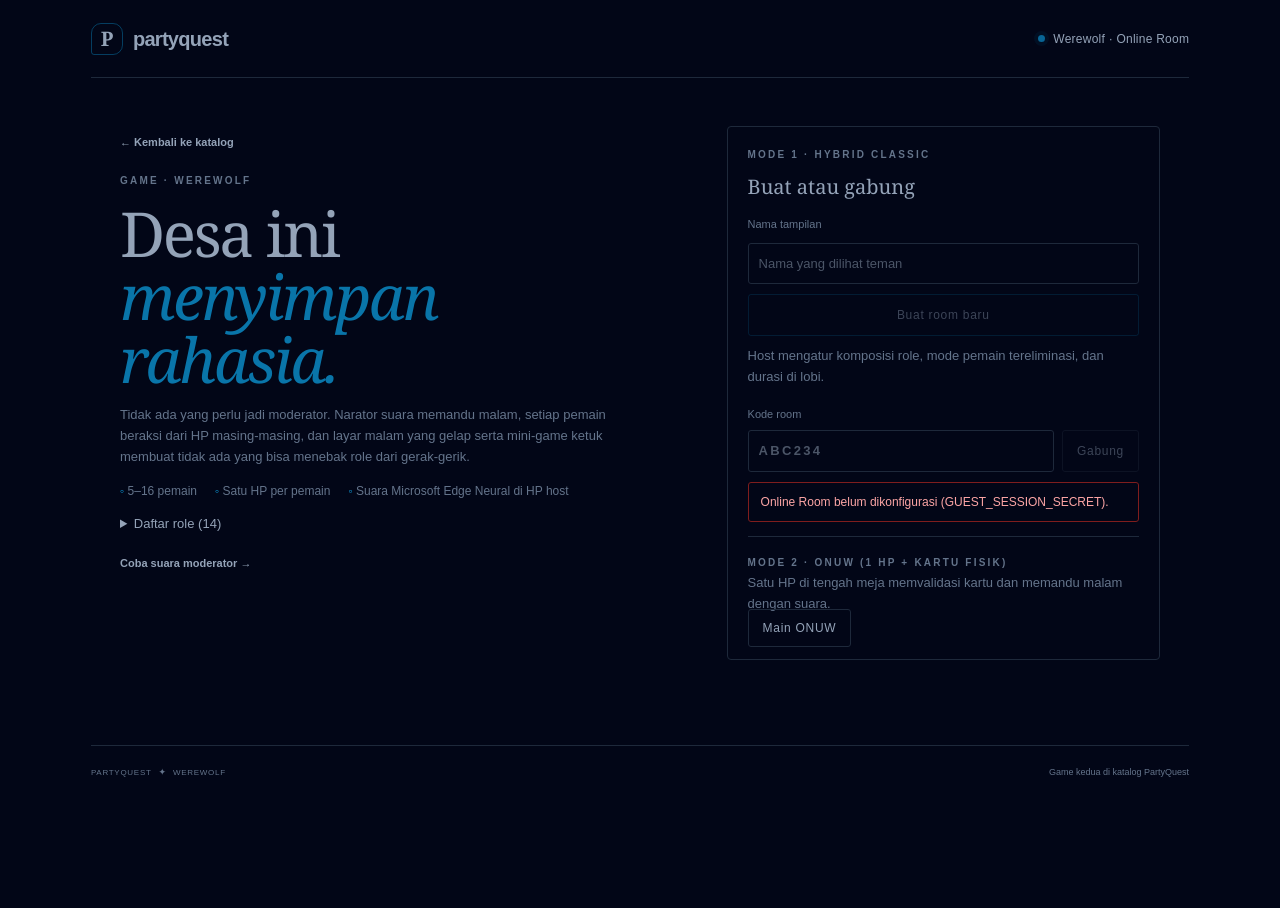
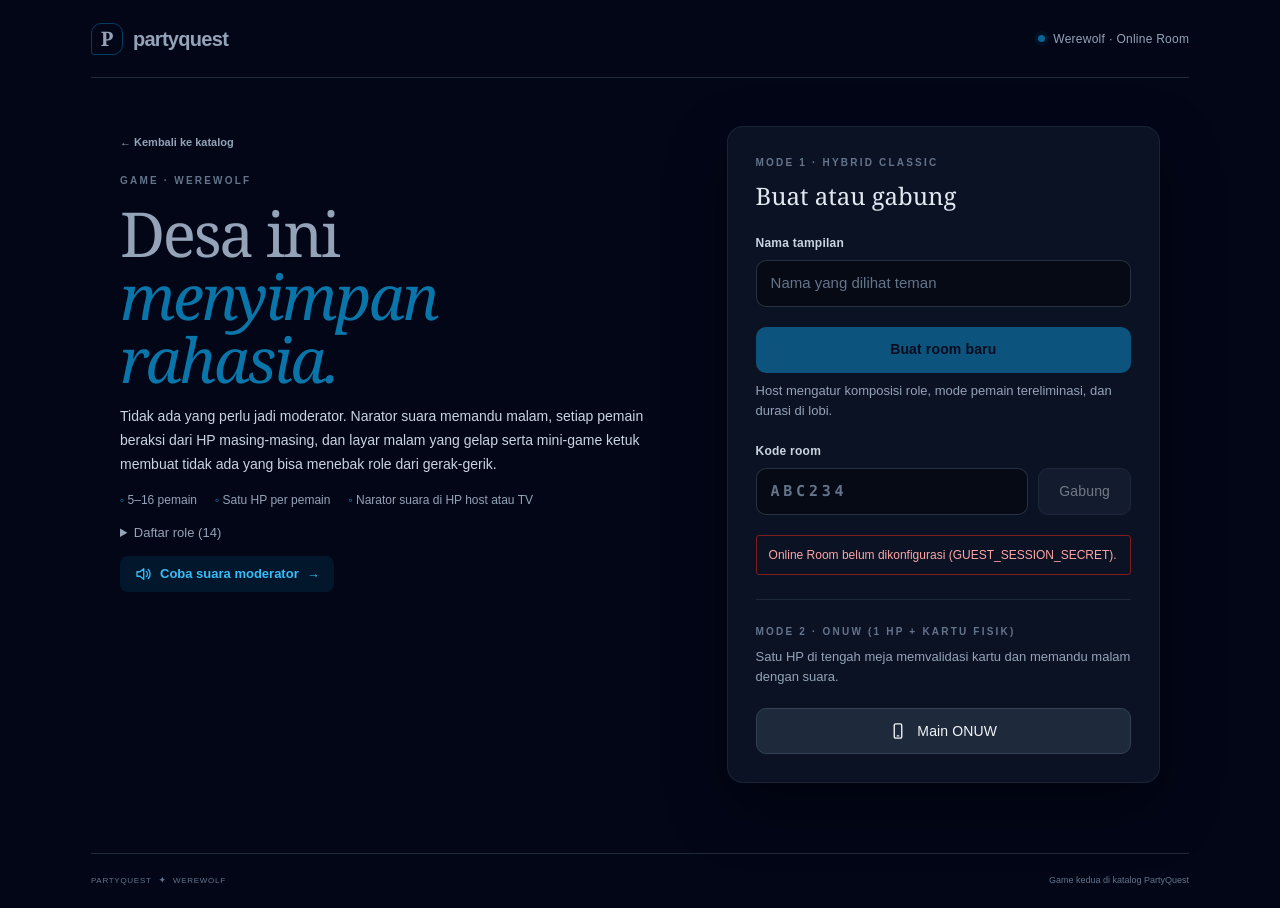
Before and after one commit to Ibnuardhian/PartyQuest-project, a Next.js app: page /games/werewolf in a window 1280 px wide. Before the commit the page ends 800 px from the top, so only its background shows below. Built offline with nearby package versions, Linux system fonts and the light colour scheme; no server answers.

Commit message:
Refine setup cards: elevated surface, filled inputs, clear button hierarchy

```diff
--- a/src/games/undercover/ui/undercover-setup.tsx
+++ b/src/games/undercover/ui/undercover-setup.tsx
@@ -127,14 +127,14 @@ export default function UndercoverSetup() {
           <button className="primary-button" onClick={() => void startLocalGame()}>Mulai permainan <span aria-hidden="true">→</span></button>
           {error && <p className="error-message" role="alert">{error}</p>}
           <p className="privacy-note"><span aria-hidden="true">◉</span> Kata akan dibuka bergiliran di perangkat ini. Pastikan pemain lain tidak mengintip.</p>
-        </> : <>
-          <label className="field-label" htmlFor="online-player-name">Nama tampilan</label><input className="text-input online-text-input" id="online-player-name" maxLength={24} value={onlineName} onChange={(event) => setOnlineName(event.target.value)} placeholder="Nama yang dilihat teman" />
-          <form onSubmit={(event) => void submitOnlineRoom(event, "create")}><h3 className="subheading">Buat room baru</h3><div className="form-row"><div className="form-field"><label className="field-label" htmlFor="online-category">Kategori</label><select id="online-category" value={category} onChange={(event) => setCategory(event.target.value as Category)}>{Object.entries(CATEGORY_LABELS).map(([value, label]) => <option key={value} value={value}>{label}</option>)}</select></div><div className="form-field"><label className="field-label" htmlFor="online-undercover-count">Undercover</label><select id="online-undercover-count" value={undercoverCount} onChange={(event) => setUndercoverCount(Number(event.target.value))}>{[1, 2, 3].map((count) => <option key={count} value={count}>{count} orang</option>)}</select></div></div>{mrWhiteToggle}<button className="primary-button" disabled={!onlineReady || onlineWorking || !onlineName.trim()}>Buat room <span>→</span></button></form>
+        </> : <div className="uc-online-stack">
+          <div className="uc-field"><label className="field-label" htmlFor="online-player-name">Nama tampilan</label><input className="text-input online-text-input" id="online-player-name" maxLength={24} value={onlineName} onChange={(event) => setOnlineName(event.target.value)} placeholder="Nama yang dilihat teman" /></div>
+          <form className="uc-online-stack" onSubmit={(event) => void submitOnlineRoom(event, "create")}><h3 className="subheading">Buat room baru</h3><div className="form-row"><div className="form-field"><label className="field-label" htmlFor="online-category">Kategori</label><select id="online-category" value={category} onChange={(event) => setCategory(event.target.value as Category)}>{Object.entries(CATEGORY_LABELS).map(([value, label]) => <option key={value} value={value}>{label}</option>)}</select></div><div className="form-field"><label className="field-label" htmlFor="online-undercover-count">Undercover</label><select id="online-undercover-count" value={undercoverCount} onChange={(event) => setUndercoverCount(Number(event.target.value))}>{[1, 2, 3].map((count) => <option key={count} value={count}>{count} orang</option>)}</select></div></div>{mrWhiteToggle}<button className="primary-button" disabled={!onlineReady || onlineWorking || !onlineName.trim()}>Buat room <span>→</span></button></form>
           <div className="divider-label"><span />ATAU<span /></div>
-          <form onSubmit={(event) => void submitOnlineRoom(event, "join")}><label className="field-label" htmlFor="online-join-code">Kode room</label><div className="join-row"><input className="text-input online-text-input code-input" id="online-join-code" maxLength={6} autoCapitalize="characters" value={onlineRoomCode} onChange={(event) => setOnlineRoomCode(event.target.value.toUpperCase().replace(/[^A-HJ-NP-Z2-9]/g, ""))} placeholder="ABC234" /><button className="secondary-button" disabled={!onlineReady || onlineWorking || onlineRoomCode.length !== 6 || !onlineName.trim()}>Gabung</button></div></form>
+          <form className="uc-field" onSubmit={(event) => void submitOnlineRoom(event, "join")}><label className="field-label" htmlFor="online-join-code">Kode room</label><div className="join-row"><input className="text-input online-text-input code-input" id="online-join-code" maxLength={6} autoCapitalize="characters" autoComplete="off" value={onlineRoomCode} onChange={(event) => setOnlineRoomCode(event.target.value.toUpperCase().replace(/[^A-HJ-NP-Z2-9]/g, ""))} placeholder="ABC234" /><button className={`secondary-button${onlineRoomCode.length === 6 ? " is-ready" : ""}`} disabled={!onlineReady || onlineWorking || onlineRoomCode.length !== 6 || !onlineName.trim()}>Gabung</button></div></form>
           {!onlineReady && !onlineMessage && <p className="status-note">Menghubungkan sesi tamu…</p>}{onlineMessage && <p className="error-message" role="alert">{onlineMessage}</p>}
           <p className="privacy-note">Sesi tamu tidak memakai email atau kata sandi.</p>
-        </>}
+        </div>}
       </section>
     </section>
     <SiteFooter left="UNDERCOVER" right="Undercover · game pertama di katalog" />
--- a/src/games/werewolf/ui/werewolf-setup.tsx
+++ b/src/games/werewolf/ui/werewolf-setup.tsx
@@ -53,30 +53,54 @@ export default function WerewolfSetup() {
         <Link className="text-button" href="/">← Kembali ke katalog</Link>
         <span className="section-kicker">GAME · WEREWOLF</span>
         <h1>Desa ini <em>menyimpan rahasia.</em></h1>
-        <p className="ww-muted">Tidak ada yang perlu jadi moderator. Narator suara memandu malam, setiap pemain beraksi dari HP masing-masing, dan layar malam yang gelap serta mini-game ketuk membuat tidak ada yang bisa menebak role dari gerak-gerik.</p>
-        <ul className="ww-facts"><li>5–16 pemain</li><li>Satu HP per pemain</li><li>Suara Microsoft Edge Neural di HP host</li></ul>
+        <p className="ww-setup-lead">Tidak ada yang perlu jadi moderator. Narator suara memandu malam, setiap pemain beraksi dari HP masing-masing, dan layar malam yang gelap serta mini-game ketuk membuat tidak ada yang bisa menebak role dari gerak-gerik.</p>
+        <ul className="ww-facts"><li>5–16 pemain</li><li>Satu HP per pemain</li><li>Narator suara di HP host atau TV</li></ul>
         <details className="ww-roster"><summary>Daftar role ({CLASSIC_ROLES.length})</summary><ul>{CLASSIC_ROLES.map((role) => <li key={role}><strong>{CLASSIC_ROLE_INFO[role].name}</strong>{CLASSIC_ROLE_INFO[role].twist ? " · twist" : ""}<small>{CLASSIC_ROLE_INFO[role].description}</small></li>)}</ul></details>
-        <Link className="text-button" href={WEREWOLF_VOICE_PILOT_PATH}>Coba suara moderator →</Link>
+        <Link className="ww-pill-link" href={WEREWOLF_VOICE_PILOT_PATH}><SpeakerIcon /> Coba suara moderator <span aria-hidden="true">→</span></Link>
       </div>
 
-      <section className="ww-panel" aria-labelledby="ww-setup-title">
-        <span className="section-kicker">MODE 1 · HYBRID CLASSIC</span>
-        <h2 id="ww-setup-title">Buat atau gabung</h2>
-        <label className="ww-label" htmlFor="ww-name">Nama tampilan</label>
-        <input id="ww-name" className="ww-input" maxLength={24} value={name} onChange={(event) => setName(event.target.value)} placeholder="Nama yang dilihat teman" />
-        <form onSubmit={(event) => void submit(event, "create")}>
-          <button className="ww-button ww-primary ww-wide" disabled={!ready || working || !name.trim()}>Buat room baru</button>
-        </form>
-        <p className="ww-muted">Host mengatur komposisi role, mode pemain tereliminasi, dan durasi di lobi.</p>
-        <form className="ww-join" onSubmit={(event) => void submit(event, "join")}>
-          <label className="ww-label" htmlFor="ww-code">Kode room</label>
-          <div className="ww-join-row"><input id="ww-code" className="ww-input ww-code" maxLength={6} autoCapitalize="characters" value={code} onChange={(event) => setCode(event.target.value.toUpperCase().replace(/[^A-HJ-NP-Z2-9]/g, ""))} placeholder="ABC234" /><button className="ww-button" disabled={!ready || working || code.length !== 6 || !name.trim()}>Gabung</button></div>
-        </form>
-        {!ready && !message && <p className="ww-muted">Menghubungkan sesi tamu…</p>}
-        {message && <p className="ww-alert" role="alert">{message}</p>}
-        <div className="ww-soon"><span className="section-kicker">MODE 2 · ONUW (1 HP + KARTU FISIK)</span><p className="ww-muted">Satu HP di tengah meja memvalidasi kartu dan memandu malam dengan suara.</p><Link className="ww-button ww-wide" href={WEREWOLF_ONUW_PATH}>Main ONUW</Link></div>
+      <section className="ww-setup-card" aria-labelledby="ww-setup-title">
+        <div className="ww-setup-block">
+          <div className="ww-setup-heading">
+            <span className="section-kicker">MODE 1 · HYBRID CLASSIC</span>
+            <h2 id="ww-setup-title">Buat atau gabung</h2>
+          </div>
+          <div className="ww-field">
+            <label className="ww-field-label" htmlFor="ww-name">Nama tampilan</label>
+            <input id="ww-name" className="ww-field-input" maxLength={24} value={name} onChange={(event) => setName(event.target.value)} placeholder="Nama yang dilihat teman" />
+          </div>
+          <form className="ww-field" onSubmit={(event) => void submit(event, "create")}>
+            <button className="ww-btn ww-btn-primary" disabled={!ready || working || !name.trim()}>Buat room baru</button>
+            <p className="ww-field-hint">Host mengatur komposisi role, mode pemain tereliminasi, dan durasi di lobi.</p>
+          </form>
+          <form className="ww-field" onSubmit={(event) => void submit(event, "join")}>
+            <label className="ww-field-label" htmlFor="ww-code">Kode room</label>
+            <div className="ww-join-row">
+              <input id="ww-code" className="ww-field-input ww-field-code" maxLength={6} autoCapitalize="characters" autoComplete="off" value={code} onChange={(event) => setCode(event.target.value.toUpperCase().replace(/[^A-HJ-NP-Z2-9]/g, ""))} placeholder="ABC234" />
+              <button className={`ww-btn ww-btn-secondary${code.length === 6 ? " is-ready" : ""}`} disabled={!ready || working || code.length !== 6 || !name.trim()}>Gabung</button>
+            </div>
+          </form>
+          {!ready && !message && <p className="ww-field-hint">Menghubungkan sesi tamu…</p>}
+          {message && <p className="ww-alert" role="alert">{message}</p>}
+        </div>
+        <hr className="ww-setup-divider" />
+        <div className="ww-setup-block">
+          <div className="ww-setup-heading">
+            <span className="section-kicker">MODE 2 · ONUW (1 HP + KARTU FISIK)</span>
+            <p className="ww-field-hint">Satu HP di tengah meja memvalidasi kartu dan memandu malam dengan suara.</p>
+          </div>
+          <Link className="ww-btn ww-btn-secondary" href={WEREWOLF_ONUW_PATH}><PhoneIcon /> Main ONUW</Link>
+        </div>
       </section>
     </section>
     <SiteFooter left="WEREWOLF" right="Game kedua di katalog PartyQuest" />
   </main>;
 }
+
+function SpeakerIcon() {
+  return <svg className="ww-icon" viewBox="0 0 24 24" aria-hidden="true"><path d="M4 9v6h4l5 4V5L8 9H4z" /><path d="M16.5 8.5a5 5 0 0 1 0 7M19 6a8.5 8.5 0 0 1 0 12" /></svg>;
+}
+
+function PhoneIcon() {
+  return <svg className="ww-icon" viewBox="0 0 24 24" aria-hidden="true"><rect x="7" y="2.5" width="10" height="19" rx="2" /><path d="M11 18.5h2" /></svg>;
+}
--- a/src/games/werewolf/ui/werewolf.css
+++ b/src/games/werewolf/ui/werewolf.css
@@ -81,10 +81,8 @@ body:has(.werewolf-theme) { background-color: #020617; color: #94a3b8; }
 .ww-roster li { display: grid; gap: 2px; font-size: 12px; }
 .ww-roster small { color: var(--ww-muted); line-height: 1.5; }
 .ww-wide { width: 100%; }
-.ww-join { display: grid; gap: 8px; margin-top: 8px; }
 .ww-join-row { display: flex; gap: 8px; }
 .ww-code { letter-spacing: .18em; text-transform: uppercase; font-weight: 700; }
-.ww-soon { border-top: 1px solid var(--ww-line); padding-top: 12px; margin-top: 4px; }
 .ww-warning { margin: 0; color: #fbbf24; font-size: 12px; }
 .ww-game { flex: 1; width: min(720px, 100%); margin: 28px auto 60px; display: grid; gap: 14px; align-content: start; }
 .ww-topline { display: flex; justify-content: space-between; align-items: center; color: var(--ww-muted); font-size: 10px; letter-spacing: .14em; }
@@ -184,7 +182,7 @@ body:has(.ww-is-night) { background: #000; }
 .catalog-werewolf .catalog-card-body p { color: #94a3b8; }
 .catalog-werewolf .primary-button { background: transparent; border: 1px solid #0ea5e959; color: #e2e8f0; text-decoration: none; }
 .catalog-werewolf .primary-button:hover { background: #0f172a; }
-@media (max-width: 760px) { .ww-setup { grid-template-columns: 1fr; margin-top: 28px; } .ww-timer { font-size: 24px; } }
+@media (max-width: 760px) { .ww-setup { grid-template-columns: 1fr; align-content: start; margin-top: 28px; } .ww-timer { font-size: 24px; } }
 
 /* TV lobby join QR: large enough to scan from the sofa. */
 .ww-tv-qr { margin: 0 0 18px; }
@@ -225,3 +223,41 @@ body:has(.ww-is-night) { background: #000; }
 .ww-final-card { max-width: 220px; margin: 0; }
 .ww-role-list li.is-winner { border-color: var(--ww-accent-solid); background: #0ea5e914; }
 .ww-role-list li.is-winner strong { color: #e2e8f0; }
+
+/* ---------- Setup / landing (create, join, ONUW) ----------
+   Elevated card, recessed filled inputs, and a clear button hierarchy: primary (solid sky),
+   secondary (solid slate), all scoped to the setup page so the dim night UI is untouched. */
+.ww-setup-lead { margin: 0; max-width: 560px; color: #cbd5e1; font-size: 14px; line-height: 1.7; }
+.ww-setup .ww-facts { color: #94a3b8; }
+.ww-pill-link { display: inline-flex; align-items: center; gap: 8px; justify-self: start; padding: 8px 14px; border-radius: 8px; background: #0ea5e91a; color: #38bdf8; font-size: 13px; font-weight: 600; text-decoration: none; transition: background-color .15s ease; }
+.ww-pill-link:hover { background: #0ea5e933; }
+.ww-pill-link:focus-visible { outline: 2px solid #38bdf8; outline-offset: 2px; }
+.ww-icon { width: 18px; height: 18px; flex: none; fill: none; stroke: currentColor; stroke-width: 1.8; stroke-linecap: round; stroke-linejoin: round; }
+
+.ww-setup-card { display: flex; flex-direction: column; gap: 24px; padding: 28px; border: 1px solid #1e293bcc; border-radius: 16px; background: #0b1224; box-shadow: 0 24px 60px #00000066; }
+.ww-setup-block { display: flex; flex-direction: column; gap: 20px; }
+.ww-setup-heading { display: flex; flex-direction: column; gap: 8px; }
+.ww-setup-heading h2 { margin: 0; color: #e2e8f0; font-size: 24px; }
+.ww-setup-divider { margin: 0; border: 0; border-top: 1px solid #1e293b; }
+.ww-field { display: flex; flex-direction: column; gap: 8px; margin: 0; }
+.ww-field-label { color: #cbd5e1; font-size: 12px; font-weight: 600; letter-spacing: .02em; }
+.ww-field-hint { margin: 0; color: #94a3b8; font-size: 13px; line-height: 1.6; }
+.ww-field-input { width: 100%; min-height: 46px; padding: 11px 14px; border: 1px solid #334155b3; border-radius: 10px; background: #060a15; color: #f1f5f9; font-size: 15px; transition: border-color .15s ease, box-shadow .15s ease; }
+.ww-field-input::placeholder { color: #64748b; }
+.ww-field-input:focus { outline: none; border-color: #38bdf8; box-shadow: 0 0 0 3px #38bdf833; }
+.ww-field-code { font-family: ui-monospace, SFMono-Regular, Menlo, Consolas, monospace; font-weight: 600; letter-spacing: .25em; text-transform: uppercase; }
+.ww-field-code::placeholder { letter-spacing: .25em; }
+.ww-join-row { display: flex; gap: 10px; }
+.ww-join-row .ww-field-input { flex: 1; min-width: 0; }
+
+.ww-btn { display: inline-flex; align-items: center; justify-content: center; gap: 10px; min-height: 46px; padding: 0 20px; border: 1px solid transparent; border-radius: 10px; font-size: 14px; font-weight: 600; letter-spacing: .01em; text-decoration: none; cursor: pointer; transition: background-color .15s ease, border-color .15s ease, color .15s ease, box-shadow .15s ease; }
+.ww-btn:focus-visible { outline: 2px solid #38bdf8; outline-offset: 2px; }
+.ww-btn:disabled { opacity: .45; cursor: not-allowed; box-shadow: none; }
+.ww-setup-card .ww-btn-primary, .ww-setup-card a.ww-btn { width: 100%; }
+.ww-btn-primary { background: #0ea5e9; color: #020617; box-shadow: 0 10px 24px #0ea5e933; }
+.ww-btn-primary:hover:not(:disabled) { background: #38bdf8; }
+.ww-btn-secondary { border-color: #334155; background: #1e293b; color: #f1f5f9; font-weight: 500; }
+.ww-btn-secondary:hover:not(:disabled) { background: #334155; }
+.ww-btn-secondary.is-ready { border-color: #0ea5e966; background: #0ea5e933; color: #7dd3fc; }
+.ww-btn-secondary.is-ready:hover:not(:disabled) { background: #0ea5e94d; }
+@media (max-width: 480px) { .ww-setup-card { padding: 22px 18px; } .ww-join-row { flex-direction: column; } .ww-join-row .ww-btn { width: 100%; } }
```
Also changed, not shown: src/games/undercover/ui/undercover.css (+21 -0 lines), 1 other file (tests, documents, lock files or other folders).
